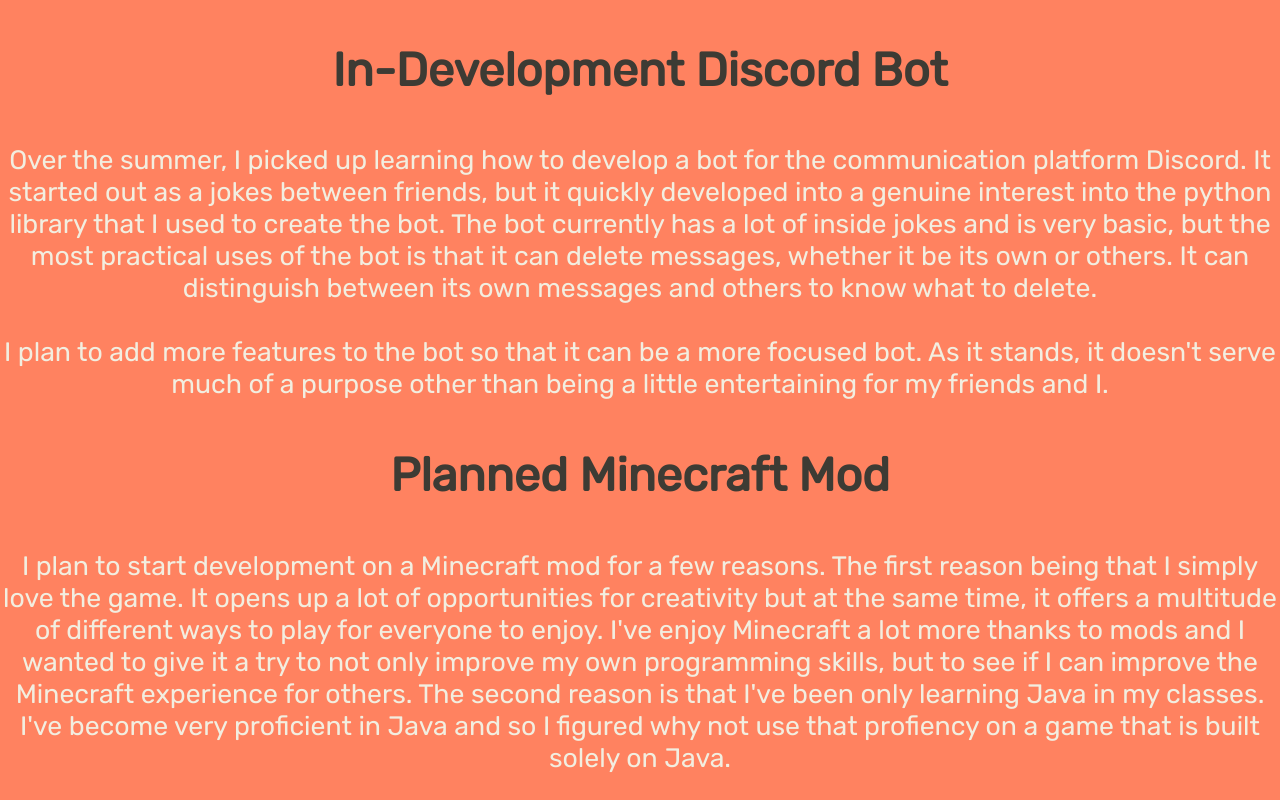
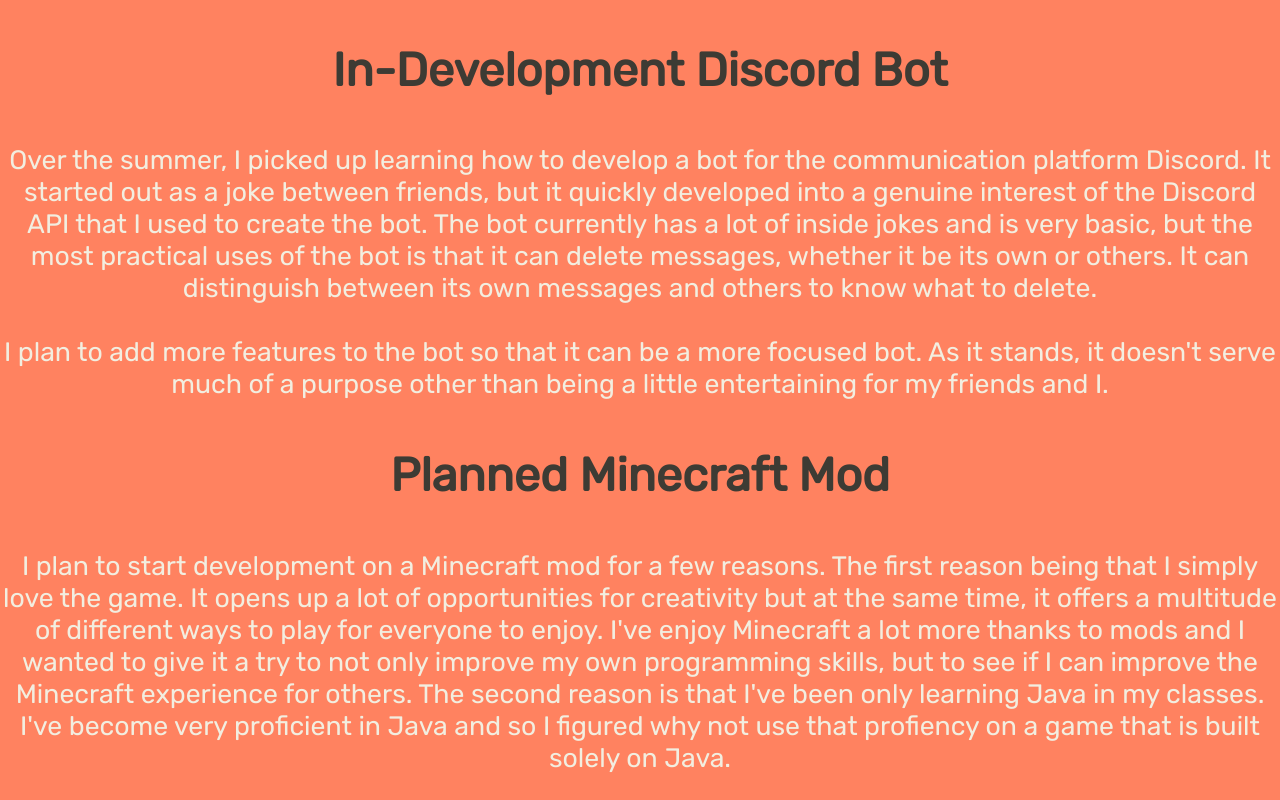
Before and after one commit to Nbanoob/TL_Web, a plain HTML site: page pages/portfolio.html in a window 1280 px wide. Shown: the part 1175-1975 px from the top of the page. Drawn offline with nearby package versions, Linux system fonts and the light colour scheme.

Commit message:
Update for July 2020

```diff
--- a/pages/portfolio.html
+++ b/pages/portfolio.html
@@ -54,8 +54,8 @@
                 In-Development Discord Bot
             </p>
             <p style="color:#f2eee0; font-size:20pt; text-align: center" class="animated fadeIn delay-1s">
-                Over the summer, I picked up learning how to develop a bot for the communication platform Discord. It started out as a jokes
-                between friends, but it quickly developed into a genuine interest into the python library that I used to create the bot. The bot currently
+                Over the summer, I picked up learning how to develop a bot for the communication platform Discord. It started out as a joke
+                between friends, but it quickly developed into a genuine interest of the Discord API that I used to create the bot. The bot currently
                 has a lot of inside jokes and is very basic, but the most practical uses of the bot is that it can delete messages, whether it be its own
                 or others. It can distinguish between its own messages and others to know what to delete.<br/>
                 <br/>
```
Also changed, not shown: pages/about.html (+1 -1 lines).
